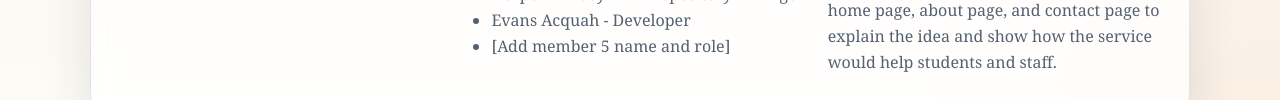
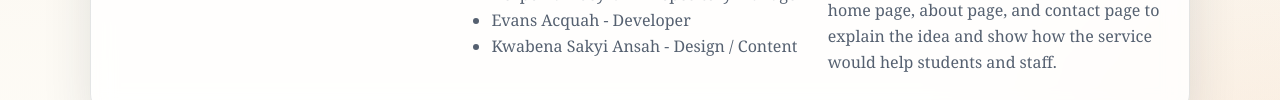
Before and after one commit to cloudcomputinggroup2/cloud-lab-group-project, a plain HTML site: page index.html in a window 1280 px wide. Shown: the part 724-824 px from the top of the page. Drawn offline with Linux system fonts and the light colour scheme.

Commit message:
Update index.html

```diff
--- a/index.html
+++ b/index.html
@@ -63,7 +63,7 @@
             <li>[Add member 2 name and role]</li>
             <li>Dorpe Karl Seyram - Repository Manager</li>
             <li>Evans Acquah - Developer</li>
-            <li>[Add member 5 name and role]</li>
+            <li>Kwabena Sakyi Ansah - Design / Content</li>
           </ul>
         </article>
         <article>
```
